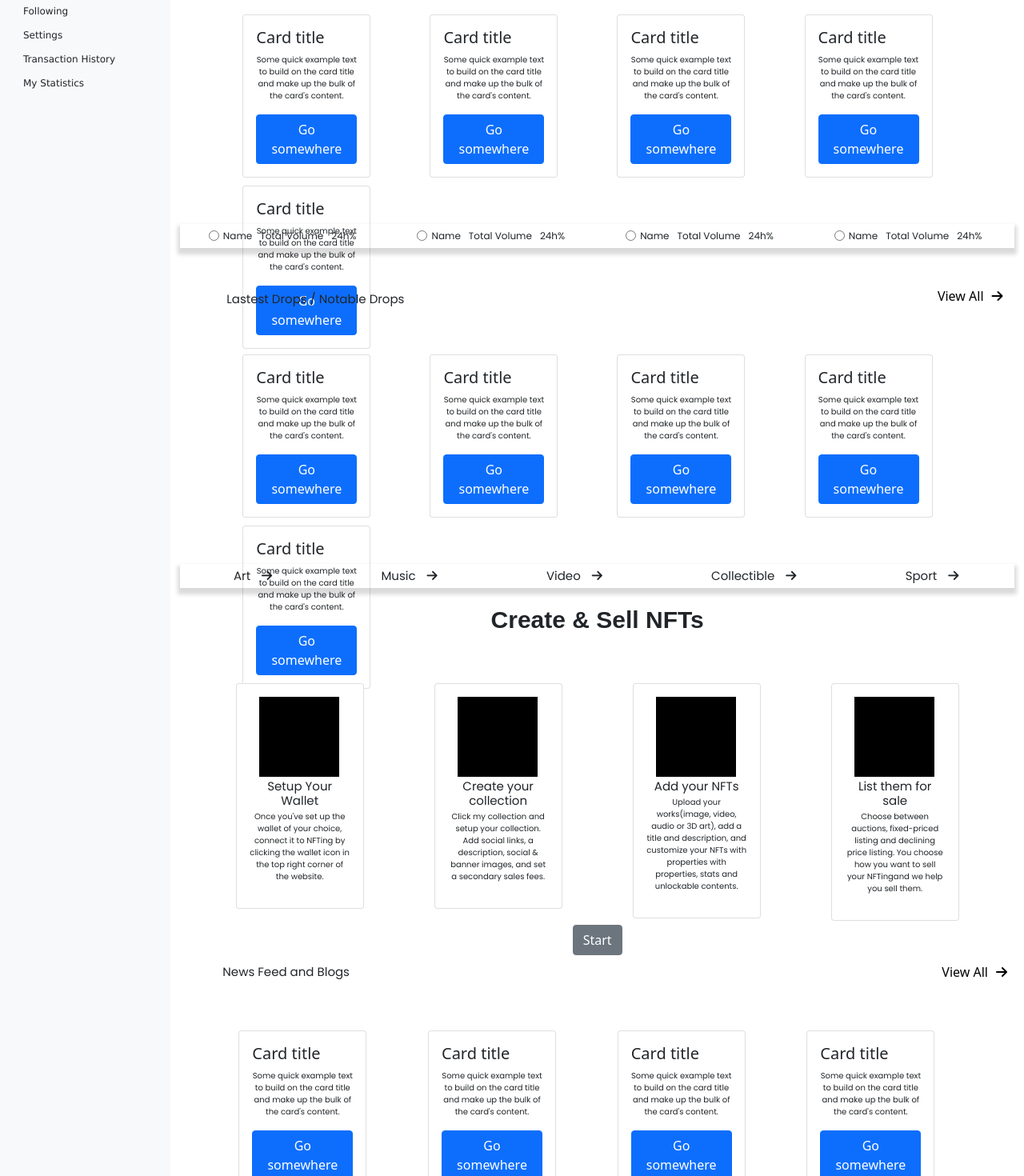
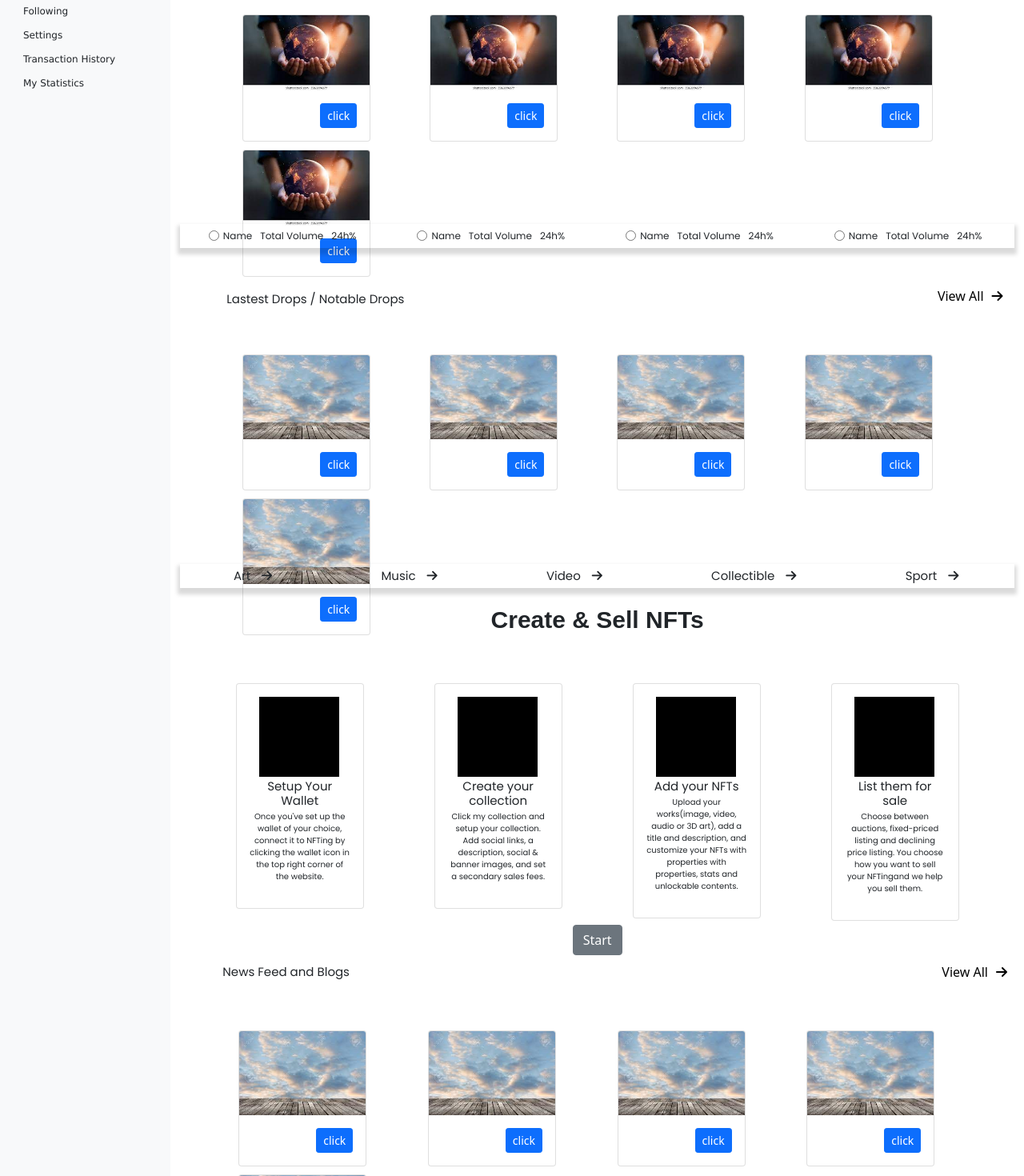
Before and after one commit to ahLfyreD/Nfting-react, a React (Create React App) app: page / in a window 1280 px wide. Shown: the part 560-2030 px from the top of the page at 80% size. Built offline with nearby package versions, Linux system fonts and the light colour scheme.

Commit message:
add displayed images

```diff
--- a/src/components/home/homepage/content/HomeDrops.js
+++ b/src/components/home/homepage/content/HomeDrops.js
@@ -1,4 +1,5 @@
 import './HomeDrops.css';
+import world from '@asset/images/image3.jpg'
 
 const HomeDrops = () => {
   return (
@@ -19,53 +20,48 @@
         <div className="row mx-5 mt-5">
             {/* Each column contains components with images, a radio button and a name of the collector. */}
             <div className="col">
-              <div class="card" style={{width: '10rem'}}>
-                {/* <img src="..." class="card-img-top" alt="..."/> */}
-                <div class="card-body">
-                  <h5 class="card-title">Card title</h5>
-                  <p class="card-text">Some quick example text to build on the card title and make up the bulk of the card's content.</p>
-                  <a href="/" class="btn btn-primary">Go somewhere</a>
-                </div>
+              <div className="card" style={{width: '10rem'}}>
+                <img src={world} className="card-img-top" alt="..."/>
+                <div className="card-body">
+                  {/* <h5 className="card-title">Card title</h5> */}
+                  {/* <p className="card-text">Some quick example text to build on the card title and make up the bulk of the card's content.</p> */}
+                  <a href="/" className="btn btn-primary btn-sm" style={{float: 'right'}}>click</a>                </div>
               </div>
             </div>
             <div className="col">
-            <div class="card" style={{width: '10rem'}}>
-                {/* <img src="..." class="card-img-top" alt="..."/> */}
-                <div class="card-body">
-                  <h5 class="card-title">Card title</h5>
-                  <p class="card-text">Some quick example text to build on the card title and make up the bulk of the card's content.</p>
-                  <a href="/" class="btn btn-primary">Go somewhere</a>
-                </div>
+            <div className="card" style={{width: '10rem'}}>
+                <img src={world} className="card-img-top" alt="..."/>
+                <div className="card-body">
+                  {/* <h5 className="card-title">Card title</h5> */}
+                  {/* <p className="card-text">Some quick example text to build on the card title and make up the bulk of the card's content.</p> */}
+                  <a href="/" className="btn btn-primary btn-sm" style={{float: 'right'}}>click</a>                </div>
               </div>
             </div>
             <div className="col">
-            <div class="card" style={{width: '10rem'}}>
-                {/* <img src="..." class="card-img-top" alt="..."/> */}
-                <div class="card-body">
-                  <h5 class="card-title">Card title</h5>
-                  <p class="card-text">Some quick example text to build on the card title and make up the bulk of the card's content.</p>
-                  <a href="/" class="btn btn-primary">Go somewhere</a>
-                </div>
+            <div className="card" style={{width: '10rem'}}>
+                <img src={world} className="card-img-top" alt="..."/>
+                <div className="card-body">
+                  {/* <h5 className="card-title">Card title</h5> */}
+                  {/* <p className="card-text">Some quick example text to build on the card title and make up the bulk of the card's content.</p> */}
+                  <a href="/" className="btn btn-primary btn-sm" style={{float: 'right'}}>click</a>                </div>
               </div>
             </div>
             <div className="col">
-            <div class="card" style={{width: '10rem'}}>
-                {/* <img src="..." class="card-img-top" alt="..."/> */}
-                <div class="card-body">
-                  <h5 class="card-title">Card title</h5>
-                  <p class="card-text">Some quick example text to build on the card title and make up the bulk of the card's content.</p>
-                  <a href="/" class="btn btn-primary">Go somewhere</a>
-                </div>
+            <div className="card" style={{width: '10rem'}}>
+                <img src={world} className="card-img-top" alt="..."/>
+                <div className="card-body">
+                  {/* <h5 className="card-title">Card title</h5> */}
+                  {/* <p className="card-text">Some quick example text to build on the card title and make up the bulk of the card's content.</p> */}
+                  <a href="/" className="btn btn-primary btn-sm" style={{float: 'right'}}>click</a>                </div>
               </div>
            </div>
             <div className="col">
-            <div class="card" style={{width: '10rem'}}>
-                {/* <img src="..." class="card-img-top" alt="..."/> */}
-                <div class="card-body">
-                  <h5 class="card-title">Card title</h5>
-                  <p class="card-text">Some quick example text to build on the card title and make up the bulk of the card's content.</p>
-                  <a href="/" class="btn btn-primary">Go somewhere</a>
-                </div>
+            <div className="card" style={{width: '10rem'}}>
+                <img src={world} className="card-img-top" alt="..."/>
+                <div className="card-body">
+                  {/* <h5 className="card-title">Card title</h5> */}
+                  {/* <p className="card-text">Some quick example text to build on the card title and make up the bulk of the card's content.</p> */}
+                  <a href="/" className="btn btn-primary btn-sm" style={{float: 'right'}}>click</a>                </div>
               </div>
             </div>
         </div>
--- a/src/components/home/homepage/content/HomeNews.js
+++ b/src/components/home/homepage/content/HomeNews.js
@@ -1,4 +1,5 @@
 import './HomeNews.css'
+import world from '@asset/images/image3.jpg'
 
 const HomeNews = () => {
   return (
@@ -16,53 +17,48 @@
         <div className="row mx-5 mt-5">
             {/* Each column contains components with images, a radio button and a name of the collector. */}
             <div className="col">
-              <div class="card" style={{width: '10rem'}}>
-                {/* <img src="..." class="card-img-top" alt="..."/> */}
-                <div class="card-body">
-                  <h5 class="card-title">Card title</h5>
-                  <p class="card-text">Some quick example text to build on the card title and make up the bulk of the card's content.</p>
-                  <a href="/" class="btn btn-primary">Go somewhere</a>
-                </div>
+              <div className="card" style={{width: '10rem'}}>
+                <img src={world} className="card-img-top" alt="..."/>
+                <div className="card-body">
+                  {/* <h5 className="card-title">Card title</h5> */}
+                  {/* <p className="card-text">Some quick example text to build on the card title and make up the bulk of the card's content.</p> */}
+                  <a href="/" className="btn btn-primary btn-sm" style={{float: 'right'}}>click</a>                </div>
               </div>
             </div>
             <div className="col">
-            <div class="card" style={{width: '10rem'}}>
-                {/* <img src="..." class="card-img-top" alt="..."/> */}
-                <div class="card-body">
-                  <h5 class="card-title">Card title</h5>
-                  <p class="card-text">Some quick example text to build on the card title and make up the bulk of the card's content.</p>
-                  <a href="/" class="btn btn-primary">Go somewhere</a>
-                </div>
+            <div className="card" style={{width: '10rem'}}>
+                <img src={world} className="card-img-top" alt="..."/>
+                <div className="card-body">
+                  {/* <h5 className="card-title">Card title</h5> */}
+                  {/* <p className="card-text">Some quick example text to build on the card title and make up the bulk of the card's content.</p> */}
+                  <a href="/" className="btn btn-primary btn-sm" style={{float: 'right'}}>click</a>                </div>
               </div>
             </div>
             <div className="col">
-            <div class="card" style={{width: '10rem'}}>
-                {/* <img src="..." class="card-img-top" alt="..."/> */}
-                <div class="card-body">
-                  <h5 class="card-title">Card title</h5>
-                  <p class="card-text">Some quick example text to build on the card title and make up the bulk of the card's content.</p>
-                  <a href="/" class="btn btn-primary">Go somewhere</a>
-                </div>
+            <div className="card" style={{width: '10rem'}}>
+                <img src={world} className="card-img-top" alt="..."/>
+                <div className="card-body">
+                  {/* <h5 className="card-title">Card title</h5> */}
+                  {/* <p className="card-text">Some quick example text to build on the card title and make up the bulk of the card's content.</p> */}
+                  <a href="/" className="btn btn-primary btn-sm" style={{float: 'right'}}>click</a>                </div>
               </div>
             </div>
             <div className="col">
-            <div class="card" style={{width: '10rem'}}>
-                {/* <img src="..." class="card-img-top" alt="..."/> */}
-                <div class="card-body">
-                  <h5 class="card-title">Card title</h5>
-                  <p class="card-text">Some quick example text to build on the card title and make up the bulk of the card's content.</p>
-                  <a href="/" class="btn btn-primary">Go somewhere</a>
-                </div>
+            <div className="card" style={{width: '10rem'}}>
+                <img src={world} className="card-img-top" alt="..."/>
+                <div className="card-body">
+                  {/* <h5 className="card-title">Card title</h5> */}
+                  {/* <p className="card-text">Some quick example text to build on the card title and make up the bulk of the card's content.</p> */}
+                  <a href="/" className="btn btn-primary btn-sm" style={{float: 'right'}}>click</a>                </div>
               </div>
            </div>
             <div className="col">
-            <div class="card" style={{width: '10rem'}}>
-                {/* <img src="..." class="card-img-top" alt="..."/> */}
-                <div class="card-body">
-                  <h5 class="card-title">Card title</h5>
-                  <p class="card-text">Some quick example text to build on the card title and make up the bulk of the card's content.</p>
-                  <a href="/" class="btn btn-primary">Go somewhere</a>
-                </div>
+            <div className="card" style={{width: '10rem'}}>
+                <img src={world} className="card-img-top" alt="..."/>
+                <div className="card-body">
+                  {/* <h5 className="card-title">Card title</h5> */}
+                  {/* <p className="card-text">Some quick example text to build on the card title and make up the bulk of the card's content.</p> */}
+                  <a href="/" className="btn btn-primary btn-sm" style={{float: 'right'}}>click</a>                </div>
               </div>
             </div>
         </div>
--- a/src/components/home/homepage/content/HomeTrend.js
+++ b/src/components/home/homepage/content/HomeTrend.js
@@ -1,4 +1,5 @@
 import './HomeTrend.css'
+import load from '@asset/images/image2.jpg'
 
 const HomeTrend = () => {
   return (
@@ -21,52 +22,52 @@
         <div className="row mx-5 mt-5">
             {/* Each column contains components with images, a radio button and a name of the collector. */}
             <div className="col">
-              <div class="card" style={{width: '10rem'}}>
-                {/* <img src="..." class="card-img-top" alt="..."/> */}
-                <div class="card-body">
-                  <h5 class="card-title">Card title</h5>
-                  <p class="card-text">Some quick example text to build on the card title and make up the bulk of the card's content.</p>
-                  <a href="/" class="btn btn-primary">Go somewhere</a>
+              <div className="card" style={{width: '10rem'}}>
+                <img src={load} className="card-img-top" alt="..."/>
+                <div className="card-body">
+                  {/* <h5 className="card-title">Card title</h5> */}
+                  {/* <p className="card-text">Some quick example text to build on the card title and make up the bulk of the card's content.</p> */}
+                  <a href="/" className="btn btn-primary btn-sm" style={{float: 'right'}}>click</a>
                 </div>
               </div>
             </div>
             <div className="col">
-            <div class="card" style={{width: '10rem'}}>
-                {/* <img src="..." class="card-img-top" alt="..."/> */}
-                <div class="card-body">
-                  <h5 class="card-title">Card title</h5>
-                  <p class="card-text">Some quick example text to build on the card title and make up the bulk of the card's content.</p>
-                  <a href="/" class="btn btn-primary">Go somewhere</a>
+            <div className="card" style={{width: '10rem'}}>
+                <img src={load} className="card-img-top" alt="..."/>
+                <div className="card-body">
+                  {/* <h5 className="card-title">Card title</h5> */}
+                  {/* <p className="card-text">Some quick example text to build on the card title and make up the bulk of the card's content.</p> */}
+                  <a href="/" className="btn btn-primary btn-sm" style={{float: 'right'}}>click</a>
                 </div>
               </div>
             </div>
             <div className="col">
-            <div class="card" style={{width: '10rem'}}>
-                {/* <img src="..." class="card-img-top" alt="..."/> */}
-                <div class="card-body">
-                  <h5 class="card-title">Card title</h5>
-                  <p class="card-text">Some quick example text to build on the card title and make up the bulk of the card's content.</p>
-                  <a href="/" class="btn btn-primary">Go somewhere</a>
+            <div className="card" style={{width: '10rem'}}>
+                <img src={load} className="card-img-top" alt="..."/>
+                <div className="card-body">
+                  {/* <h5 className="card-title">Card title</h5> */}
+                  {/* <p className="card-text">Some quick example text to build on the card title and make up the bulk of the card's content.</p> */}
+                  <a href="/" className="btn btn-primary btn-sm" style={{float: 'right'}}>click</a>
                 </div>
               </div>
             </div>
             <div className="col">
-            <div class="card" style={{width: '10rem'}}>
-                {/* <img src="..." class="card-img-top" alt="..."/> */}
-                <div class="card-body">
-                  <h5 class="card-title">Card title</h5>
-                  <p class="card-text">Some quick example text to build on the card title and make up the bulk of the card's content.</p>
-                  <a href="/" class="btn btn-primary">Go somewhere</a>
+            <div className="card" style={{width: '10rem'}}>
+                <img src={load} className="card-img-top" alt="..."/>
+                <div className="card-body">
+                  {/* <h5 className="card-title">Card title</h5> */}
+                  {/* <p className="card-text">Some quick example text to build on the card title and make up the bulk of the card's content.</p> */}
+                  <a href="/" className="btn btn-primary btn-sm" style={{float: 'right'}}>click</a>
                 </div>
               </div>
            </div>
             <div className="col">
-            <div class="card" style={{width: '10rem'}}>
-                {/* <img src="..." class="card-img-top" alt="..."/> */}
-                <div class="card-body">
-                  <h5 class="card-title">Card title</h5>
-                  <p class="card-text">Some quick example text to build on the card title and make up the bulk of the card's content.</p>
-                  <a href="/" class="btn btn-primary">Go somewhere</a>
+            <div className="card" style={{width: '10rem'}}>
+                <img src={load} className="card-img-top" alt="..."/>
+                <div className="card-body">
+                  {/* <h5 className="card-title">Card title</h5> */}
+                  {/* <p className="card-text">Some quick example text to build on the card title and make up the bulk of the card's content.</p> */}
+                  <a href="/" className="btn btn-primary btn-sm" style={{float: 'right'}}>click</a>
                 </div>
               </div>
             </div>
```
